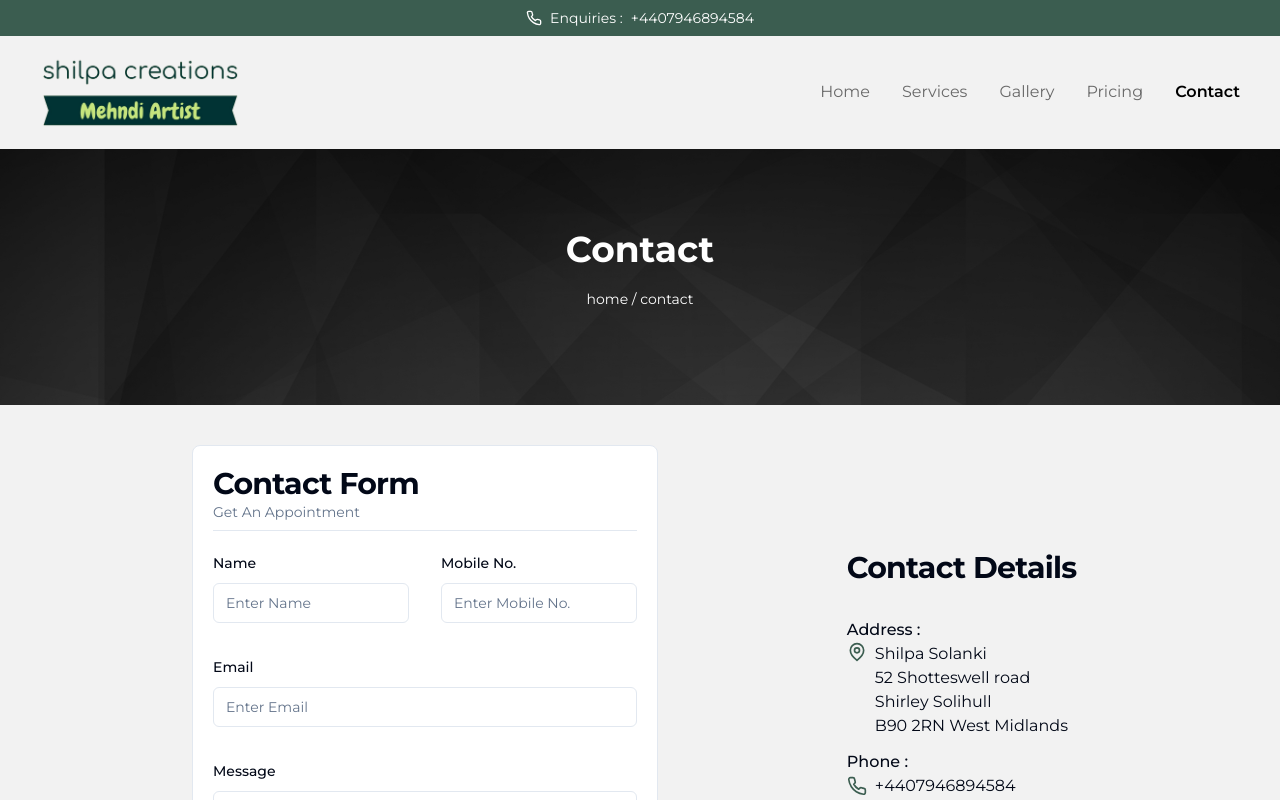
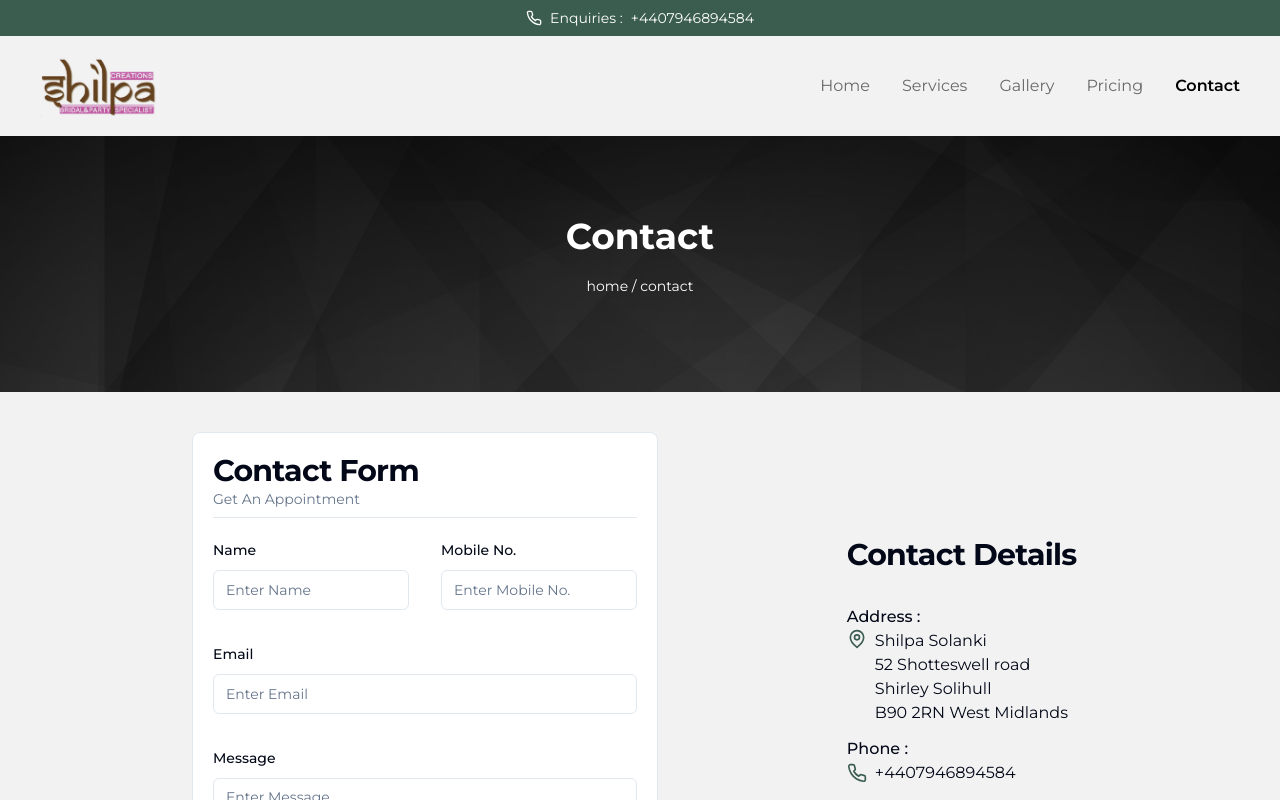
Before and after one commit to ShethSamarth/shilpa-creations, a Next.js app: page /contact in a window 1280 px wide. Shown: the top 800 px of the page. Built offline with nearby package versions, Linux system fonts and the light colour scheme.

Commit message:
logo update

```diff
--- a/components/navbar.tsx
+++ b/components/navbar.tsx
@@ -35,7 +35,13 @@ const Navbar = () => {
   return (
     <header className="bg-[#f2f2f2] px-5 md:px-10 pt-5 md:pt-14 pb-5 flex justify-between items-center ">
       <Link href="/">
-        <Image src="/logo.png" width={200} height={50} alt="Shilpa Creations" />
+        <Image
+          src="/logo.jpeg"
+          width={120}
+          height={50}
+          alt="Shilpa Creations"
+          className="mix-blend-multiply"
+        />
       </Link>
       <nav className="hidden md:flex space-x-8">
         {routes.map((route) => (
```
Also changed, not shown: public/logo.jpeg (added), public/logo.png (deleted).
